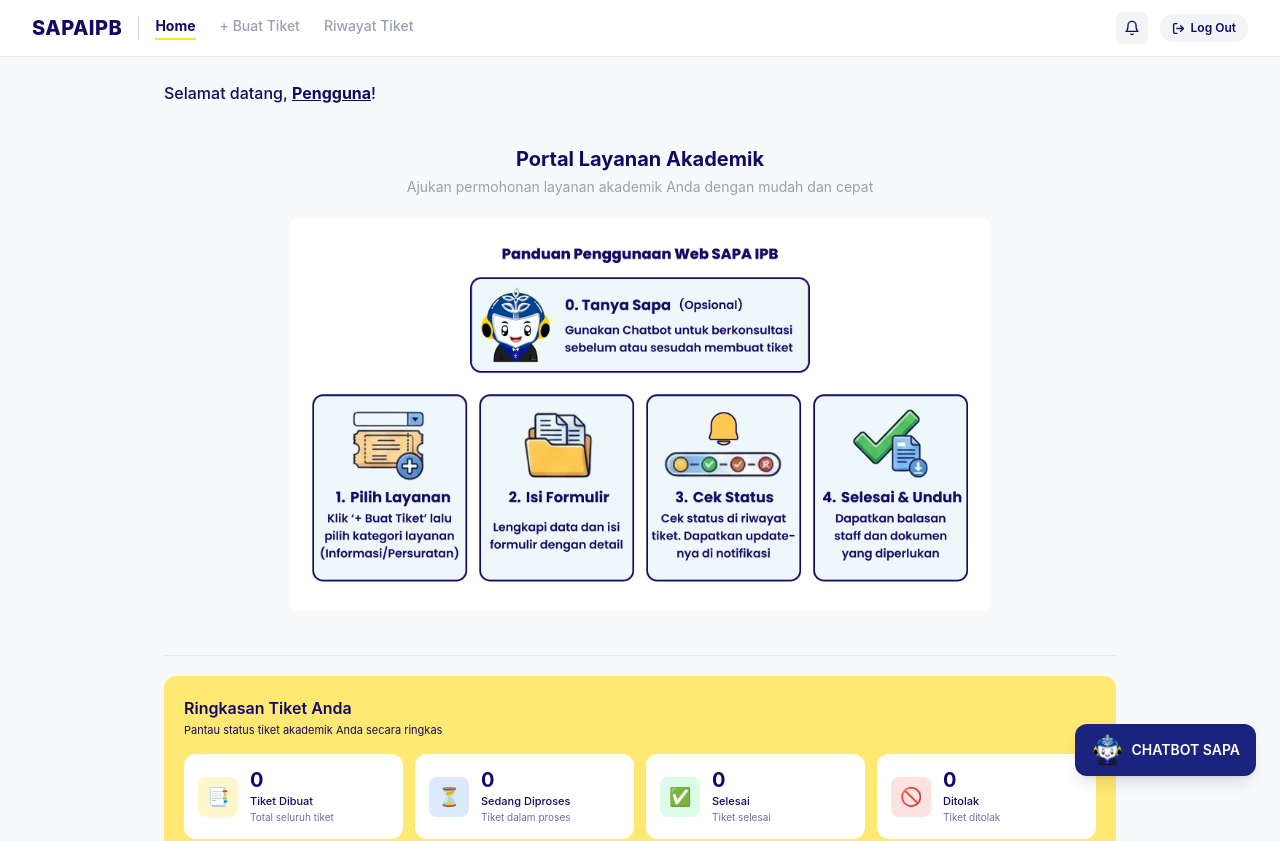
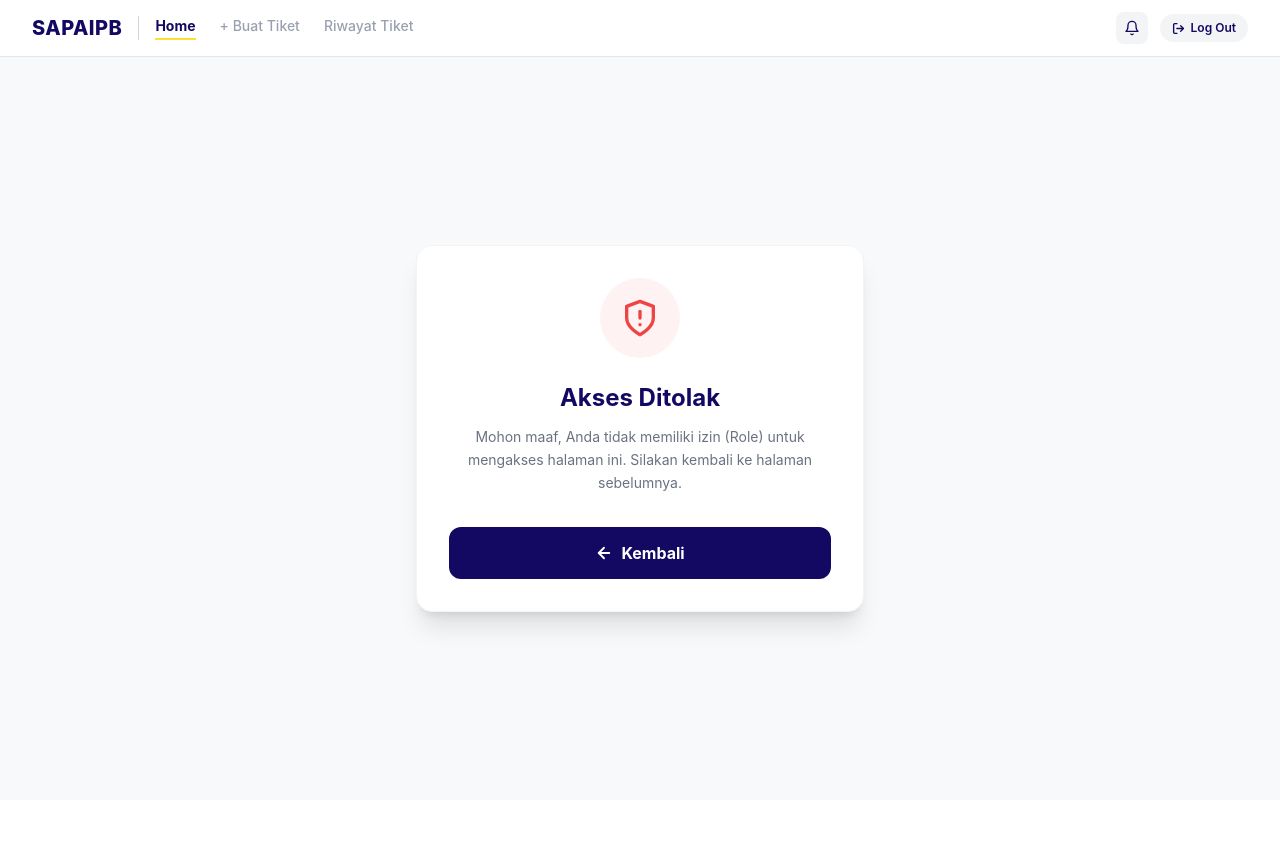
Before and after one commit to Indikhairan/project-ads-p2-kel4, a React (Vite) app in the folder frontend/: page /dashboard in a window 1280 px wide. Shown: the top 841 px of the page. After the commit the page ends 800 px from the top, so only its background shows below. Built offline with nearby package versions, Linux system fonts and the light colour scheme; no server answers; sample sign-in values are in the browser's storage.

Commit message:
fix: rbac dashboard staff

```diff
--- a/frontend/src/pages/HomepageMahasiswa.jsx
+++ b/frontend/src/pages/HomepageMahasiswa.jsx
@@ -9,6 +9,64 @@
 export const HomepageMahasiswa = () => {
   const [showForm, setShowForm] = useState(false);
   const [showChatbot, setShowChatbot] = useState(false);
+  const [accessDenied, setAccessDenied] = useState(false);
+  const [isVerifyingAccess, setIsVerifyingAccess] = useState(true);
+
+  React.useEffect(() => {
+    const token = localStorage.getItem("sapa_ipb_token");
+    if (!token) {
+      window.location.href = "/login";
+      return;
+    }
+    try {
+      const payload = JSON.parse(atob(token.split('.')[1]));
+      if (payload.role !== "mahasiswa") {
+        setAccessDenied(true);
+      }
+    } catch (e) {
+      window.location.href = "/login";
+    } finally {
+      setIsVerifyingAccess(false);
+    }
+  }, []);
+
+  if (isVerifyingAccess) {
+    return <main className="bg-[#f8f9fa] w-full min-h-screen flex-1"></main>;
+  }
+
+  if (accessDenied) {
+    return (
+      <main className="bg-[#f8f9fa] w-full min-h-screen flex flex-col">
+        <TopNavigationSection />
+        <div className="flex-1 flex items-center justify-center p-6">
+          <div className="bg-white max-w-md w-full rounded-2xl shadow-xl border border-gray-100 p-8 text-center flex flex-col items-center">
+            <div className="w-20 h-20 bg-red-50 rounded-full flex items-center justify-center mb-6">
+              <svg width="40" height="40" viewBox="0 0 24 24" fill="none" stroke="#ef4444" strokeWidth="2" strokeLinecap="round" strokeLinejoin="round">
+                <path d="M12 22s8-4 8-10V5l-8-3-8 3v7c0 6 8 10 8 10z" />
+                <path d="M12 8v4" />
+                <path d="M12 16h.01" />
+              </svg>
+            </div>
+            <h1 className="font-bold text-[#130962] text-2xl mb-3">Akses Ditolak</h1>
+            <p className="text-gray-500 text-sm mb-8 leading-relaxed">
+              Mohon maaf, Anda tidak memiliki izin (Role) untuk mengakses halaman ini.
+              Silakan kembali ke halaman sebelumnya.
+            </p>
+            <button
+              onClick={() => window.history.back()}
+              className="w-full py-3.5 bg-[#130962] text-white font-bold rounded-xl hover:bg-[#1a237e] transition-colors flex items-center justify-center gap-2"
+            >
+              <svg width="18" height="18" viewBox="0 0 24 24" fill="none" stroke="currentColor" strokeWidth="2.5" strokeLinecap="round" strokeLinejoin="round">
+                <line x1="19" y1="12" x2="5" y2="12" />
+                <polyline points="12 19 5 12 12 5" />
+              </svg>
+              Kembali
+            </button>
+          </div>
+        </div>
+      </main>
+    );
+  }
 
   return (
     <main className="bg-[#f8f9fa] w-full min-h-screen flex flex-col relative">
--- a/frontend/src/pages/HomepageStaff.jsx
+++ b/frontend/src/pages/HomepageStaff.jsx
@@ -62,6 +62,22 @@
     const fetchTickets = async () => {
       if (isFirstLoad) setIsLoading(true);
       setError("");
+
+      // Parse token to check role
+      try {
+        const payload = JSON.parse(atob(token.split('.')[1]));
+        if (payload.role !== "staff") {
+          setAccessDenied(true);
+          setIsVerifyingAccess(false);
+          setIsLoading(false);
+          return;
+        }
+      } catch (e) {
+        setError("Token tidak valid.");
+        setIsVerifyingAccess(false);
+        setIsLoading(false);
+        return;
+      }
       try {
         const response = await fetch(`${API_BASE_URL}/api/v1/tiket/`, {
           headers: {
```
